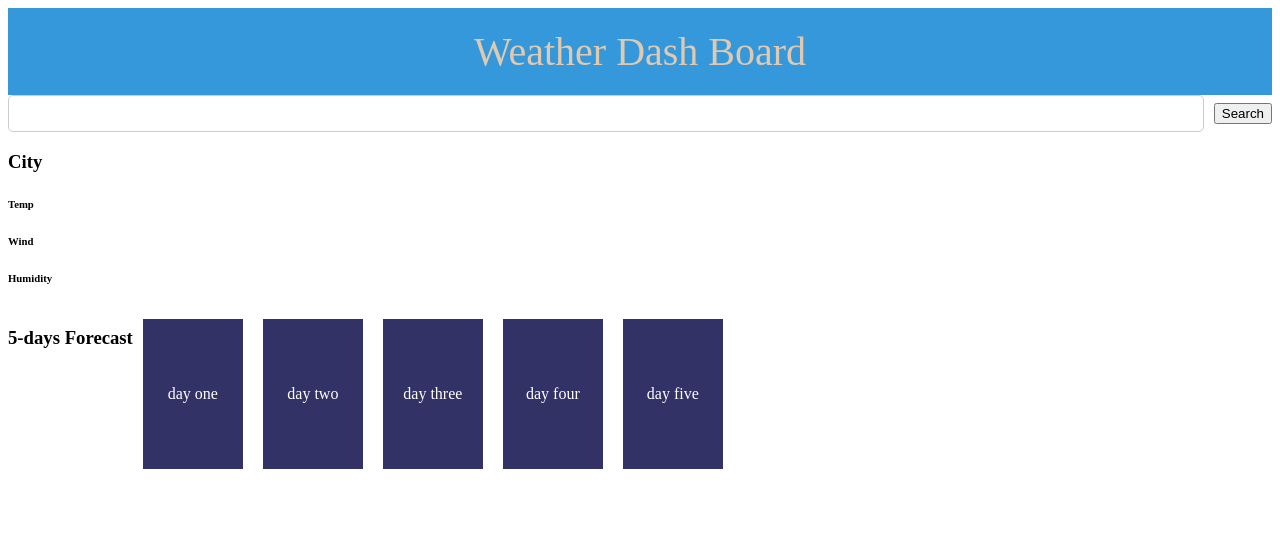
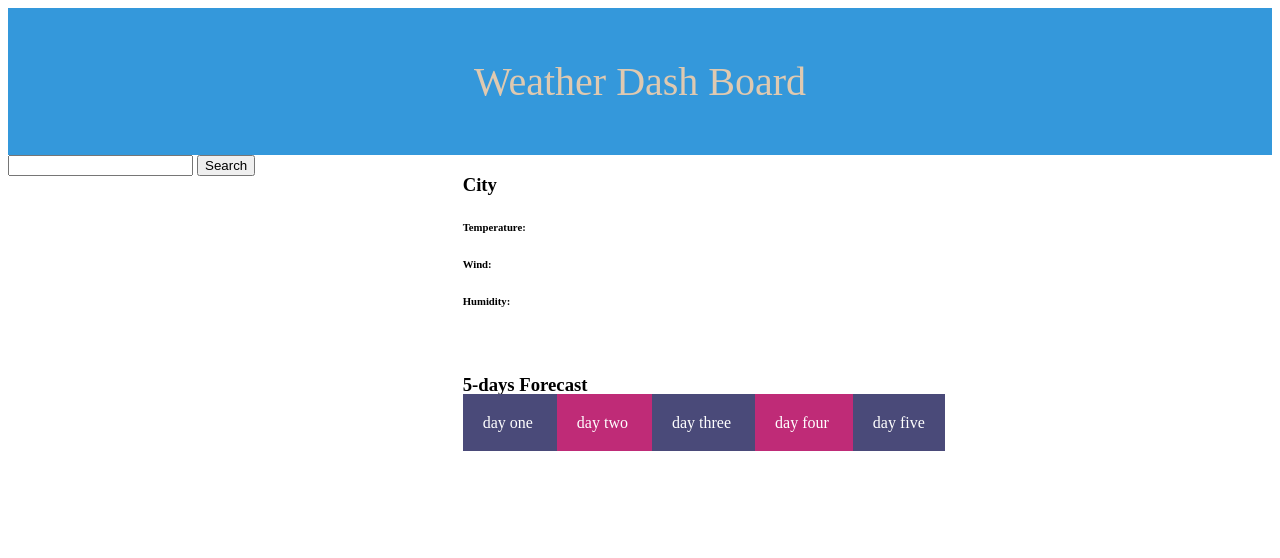
Before and after one commit to Jrherrera333/weatherPage, a plain HTML site: page index.html in a window 1280 px wide. Drawn offline with Linux system fonts and the light colour scheme.

Commit message:
make the .js to display data and updated the css

```diff
--- a/index.html
+++ b/index.html
@@ -5,32 +5,35 @@
     <meta charset="UTF-8">
     <meta name="viewport" content="width=device-width, initial-scale=1.0">
     <title>Weather Page</title>
-    <link rel="stylesheet" href="/weather.css">
+    <link rel="stylesheet" href="./weather.css">
 </head>
 
 <body>
     <header class="header">Weather Dash Board</header>
+
+<main class="container">
     <nav class="two">
         <input id="search-input"> </input>
         <button>Search</button>
     </nav>
-    <aside class="column1">
-        <section>
-            <h3>City</h3>
-            <h6>Temp</h6>
-            <h6>Wind</h6>
-            <h6>Humidity</h6>
+    <section>
+            <h3 class="city">City</h3>
+            <h6 class="temp">Temperature:</h6>
+            <h6 class="wind">Wind:</h6>
+            <h6 class="humidity">Humidity:</h6>
         </section>
-        <section class="cards">
-            <h3> 5-days Forecast </h3>
-            <box class="box" box1> day one </box>
-            <box class="box" box2> day two </box>
-            <box class="box" box3> day three </box>
-            <box class="box" box4> day four </box>
-            <box class="box" box5> day five </box>
+    <section></section>
+    <section class="cards">
+        <h3> 5-days Forecast </h3>
+            <!-- <section class="boxes"> -->
+         <box id="box1" >day one </box>
+         <box id="box2" > day two </box>
+         <box id="box3" > day three </box>
+         <box id="box4" > day four </box>
+         <box id="box5" > day five </box>
+            </section>
         </section>
-    </aside>
-    <script src="/wPage.js"></script>
+    <script src="./wPage.js"></script>
 </body>
 
 </html>
--- a/wPage.js
+++ b/wPage.js
@@ -1,14 +1,30 @@
 
 let button1 = document.querySelector("button");
 let input = document.querySelector("#search-input");
+let city = document.querySelector(".city");
+let temp = document.querySelector(".temp");
+let wind = document.querySelector(".wind");
+let humidity = document.querySelector(".humidity");
+let box1 = document.querySelector("#box1");
+let box2 = document.querySelector("#box2");
+let box3 = document.querySelector("#box3");
+let box4 = document.querySelector("#box4");
+let box5 = document.querySelector("#box5");
+
 //grab text from text box
 let textContent = input.textContent;
 //add the click ability to the button
 button1.addEventListener("click", function(event){
 event.preventDefault();
+let cityName = input.value
+getWeather(cityName)
+});
+
+
+function getWeather(cityName){
 
 //retrieve data from API
-fetch("http://api.openweathermap.org/geo/1.0/direct?q=Dallas&limit=5&appid=51e95e4f7bc194421cb48021aec89f8b")
+fetch("http://api.openweathermap.org/geo/1.0/direct?q=" + cityName + "&limit=5&appid=51e95e4f7bc194421cb48021aec89f8b")
 .then(response => response.json())
 .then(citiesFound =>{
     let firstCity = citiesFound[0];
@@ -22,6 +38,17 @@ fetch("http://api.openweathermap.org/geo/1.0/direct?q=Dallas&limit=5&appid=51e95
 .then(response => response.json())
 .then(data => {
     console.log(data)
+    city.textContent = data.city.name
+    temp.textContent = "Temperature: " + data.list[0].main.temp
+    wind.textContent = "Wind: " + data.list[0].wind.speed
+    humidity.textContent = "Humidity: " + data.list[0].main.humidity
+    box1.textContent = "box1: " + data.list[0].main.temp
+    box2.textContent = "box2: " + data.list[8].main.temp
+    box3.textContent = "box3: " + data.list[16].main.temp
+    box4.textContent = "box4: " + data.list[24].main.temp
+    box5.textContent = "box5: " + data.list[32].main.temp
+
+
 });
 
 //store the value of button and input
@@ -33,8 +60,8 @@ let citiesFound = {
 //store data in local storage
 localStorage.setItem("citiesFound", JSON.stringify(citiesFound));
 renderMessage();
+}
 
-});
 //retrieve data from local storage
 function renderMessage() {
   let cities = JSON.parse(localStorage.getItem("citiesFound"));
--- a/weather.css
+++ b/weather.css
@@ -1,45 +1,58 @@
 .header{
-    padding: 20px;
+    padding: 50px;
     text-align: center;
     background-color: #3498db;
     color: rgb(223, 201, 176);
     font-size: 40px;
 }
-.cards {
-  display: flex;
+
+.container{
+    display: grid;
+    row-gap: 100px;
+    column-gap: 50px;
+    grid-template-columns: 1fr 2fr;
+   grid-template-rows: 100px 200px;
 
 }
-.two {
-    display: flex;
-    align-items: center;
- }
 
- #search-input {
-    padding: 5px; /* Adjust padding to control the height */
-    height: 25px; /* Adjust the height */
-    border: 1px solid #ccc;
-    border-radius: 5px;
-    flex: 1;
-    margin-right: 10px;
- }
 
- #button {
-    padding: 8px 12px;
-    background-color: #3498db;
+#box1{
+    height: 80px;
+    width: 20;
     color: white;
-    border: none;
-    border-radius: 5px;
-    cursor: pointer;
- }
-
-.box {
-    align-items: flex-end;
-    width: 100px;
-    height: 150px;
-    background-color: rgb(50, 50, 102);
+    background-color: rgb(74, 74, 121);
+    gap: 20px;
+    padding: 20px;
+}
+#box2{
+    height: 80px;
+    width: 20;
     color: white;
-    text-align: center;
-    line-height: 150px;
-    margin: 10px;
-    border: 1px;
+    background-color: rgb(191, 43, 119);
+    gap: 20px;
+    padding: 20px;
 }
+#box3{
+    height: 80px;
+    width: 20;
+    color: white;
+    background-color: rgb(74, 74, 121);
+    gap: 20px;
+    padding: 20px;
+}
+#box4{
+    height: 80px;
+    width: 20;
+    color: white;
+    background-color: rgb(191, 43, 119);
+    gap: 20px;
+    padding: 20px;
+}
+#box5{
+    height: 80px;
+    width: 20;
+    color: white;
+    background-color: rgb(74, 74, 121);
+    gap: 20px;
+    padding: 20px;
+}
```
Also changed, not shown: 1 other file.
